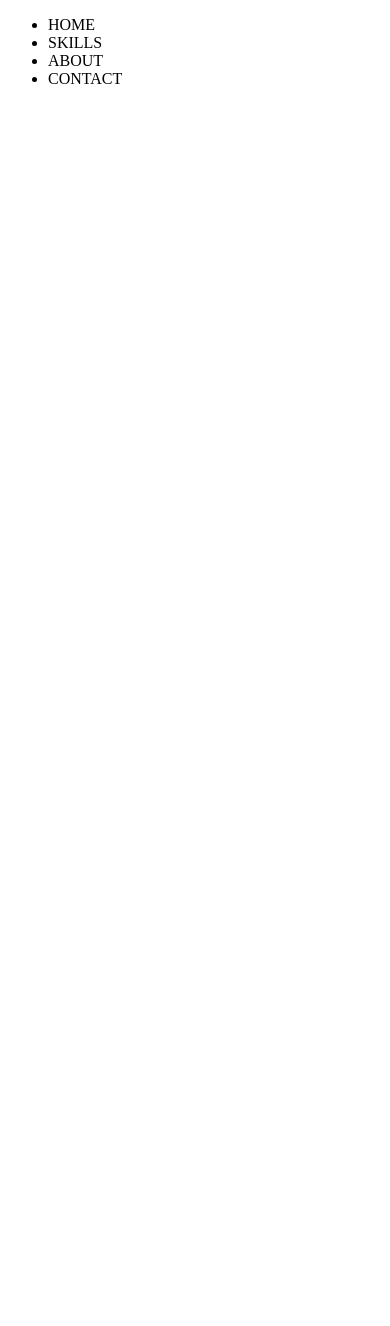
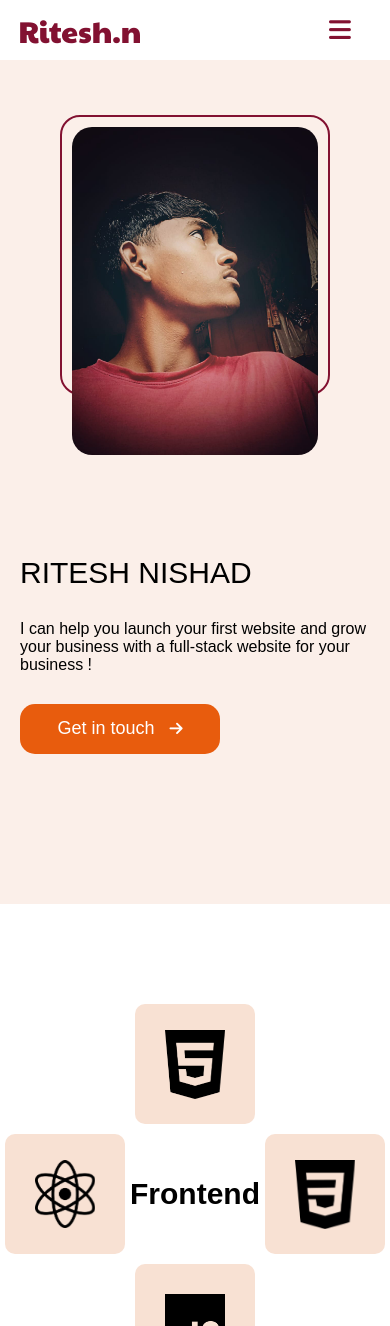
Before and after one commit to ritesh-web-dev/personal-portfolio, a plain HTML site: page index.html in a window 390 px wide. Shown: the top 1326 px of the page. Before the commit the page ends 844 px from the top, so only its background shows below. Drawn offline with Linux system fonts and the light colour scheme; a web font is replaced by a local one.

Commit message:
done with navbar, hero section and skill section

```diff
--- a/index.html
+++ b/index.html
@@ -1,22 +1,91 @@
 <!DOCTYPE html>
 <html lang="en">
   <head>
-    <meta charset="UTF-8">
-    <meta name="viewport" content="width=device-width, initial-scale=1.0">
+    <meta charset="UTF-8" />
+    <meta name="viewport" content="width=device-width, initial-scale=1.0" />
     <title>Personal portfolio</title>
-    <link rel="stylesheet" href="style.css">
+    <link rel="stylesheet" href="style.css" />
   </head>
   <body>
     <header>
-        <nav>
+      <nav class="nav">
         <ul>
-                <li class="li" id="li1">HOME</li>
-                <li class="li" id="li2">SKILLS</li>
-                <li class="li" id="li3">ABOUT</li>
-                <li class="li" id="li4">CONTACT</li>
+          <div class="logo-container">
+            <div class="logo" id="logo">Ritesh.n</div>
+          </div>
+          <div class="list-items">
+            <li class="li" id="li1">
+              <i class="fa-solid fa-house nav-icons"></i>
+              <a href="#"> HOME </a>
+            </li>
+            <li class="li" id="li2">
+              <i class="fa-solid fa-puzzle-piece nav-icons"></i>
+              <a href="skills.html"> SKILLS </a>
+            </li>
+            <li class="li" id="li3">
+              <i class="fa-solid fa-user-tie nav-icons"></i>
+              <a href="#"> ABOUT </a>
+            </li>
+            <li class="li" id="li4">
+              <i class="fa-solid fa-phone-volume nav-icons"></i>
+              <a href="#"> CONTACT </a>
+            </li>
+          </div>
+          <div class="bar">
+            <i class="fa-solid fa-bars" id="menu-icon"></i>
+          </div>
         </ul>
       </nav>
     </header>
+    <main>
+      <section class="hero-section">
+            <h1 class="hero-heading">FULL-STACK-DEVELOPER</h1>
+            <div class="hero-content-container">
+                <di class="profileImage fadeAnimation">
+                        <img src="./images/myProfile2.jpg" alt="" class="pic fadeAnimation" />
+                </di>
+                <div class="hero-content">
+                        <h2 class="name">RITESH NISHAD</h2>
+                        <p class="sub-heading-hero">
+                            I can help you launch your first website and grow your business
+                            with a full-stack website for your business !
+                        </p>
+                        <button class="get-in-touch fadeAnimation">Get in touch <span><i class="fa-solid fa-arrow-right"></i></span></button>
+                </div>
+            </div>
+      </section>
+      <section class="skills-section">
+        <div class="slider">
+          <div class="lists lists1">
+              <div class="item animate"><img src="./images/node.js.png" alt="technologies_logo"></div>
+              <div class="item animate"><img src="./images/html.png" alt="technologies_logo"></div>
+              <div class="item animate"><img src="./images/mongodb.png" alt="technologies_logo" class="mongodb"></div>
+              <div class="item animate"><img src="./images/react.js.png" alt="technologies_logo"></div>
+              <div class="item animate"><h1 class="skills-text">Frontend</h1></div>
+              <div class="item animate"><img src="./images/css.png" alt="technologies_logo"></div>
+              <div class="item animate"><img src="./images/express.js.png" alt="technologies_logo"></div>
+              <div class="item animate"><img src="./images/javscript.png" alt="technologies_logo"></div>
+              <div class="item animate"><img src="./images/github.png" alt="technologies_logo"></div>
+          </div>
+        </div>
+        <div class="slider">
+          <div class="lists lists2">
+            <div class="item animate"><img src="./images/html.png" alt="technologies_logo"></div>
+            <div class="item animate"><img src="./images/node.js.png" alt="technologies_logo"></div>
+            <div class="item animate"><img src="./images/css.png" alt="technologies_logo"></div>
+            <div class="item animate"><img src="./images/github.png" alt="technologies_logo"></div>
+            <div class="item animate"><h1 class="skills-text">Backend</h1></div>
+            <div class="item animate"><img src="./images/express.js.png" alt="technologies_logo"></div>
+            <div class="item animate"><img src="./images/react.js.png" alt="technologies_logo"></div>
+            <div class="item animate"><img src="./images/javscript.png" alt="technologies_logo"></div>
+            <div class="item animate"><img src="./images/mongodb.png" alt="technologies_logo" class="mongodb"></div>
+          </div>
+        </div>
+      </section>
+
+    </main>
+
+    <script src="https://kit.fontawesome.com/8eb0cc1ffa.js" crossorigin="anonymous"></script>
     <script src="script.js"></script>
   </body>
 </html>
--- a/script.js
+++ b/script.js
@@ -0,0 +1,35 @@
+const menuIcon = document.getElementById("menu-icon");
+menuIcon.addEventListener("click",()=>{
+    const listItems = document.querySelector(".list-items");
+    listItems.classList.toggle("show-sidebar");
+});
+window.addEventListener('scroll', () => {
+    const items = document.querySelectorAll('.slider .lists .item');
+    items.forEach((item) => {
+        const rect = item.getBoundingClientRect();
+        if (rect.top < window.innerHeight && rect.bottom > 0) {
+            item.classList.add('animate');
+        } else {
+            item.classList.remove('animate');
+        }
+
+        // Animate child elements
+        const img = item.querySelector('img');
+        const heading = item.querySelector('h1');
+
+        if (item.classList.contains('animate')) {
+            if (img) img.classList.add('animate');
+            if (heading) heading.classList.add('animate');
+        } else {
+            if (img) img.classList.remove('animate');
+            if (heading) heading.classList.remove('animate');
+        }
+    });
+});
+
+
+window.addEventListener('load', () => {
+    document.querySelectorAll('.fadeAnimation').forEach(element => {
+        element.classList.add('visible');
+    });
+});
--- a/style.css
+++ b/style.css
@@ -0,0 +1,528 @@
+@import url("https://fonts.googleapis.com/css2?family=Paytone+One&display=swap");
+@import url("https://fonts.googleapis.com/css2?family=Marhey:wght@300..700&display=swap");
+@import url("https://fonts.googleapis.com/css2?family=KoHo:ital,wght@0,200;0,300;0,400;0,500;0,600;0,700;1,200;1,300;1,400;1,500;1,600;1,700&family=Marhey:wght@300..700&display=swap");
+
+/* Basic reset for margin and padding */
+* {
+  margin: 0;
+  padding: 0;
+  box-sizing: border-box;
+}
+
+body {
+  overflow-x: hidden;
+  user-select: none;
+}
+
+:root {
+  /* Primary Colors */
+  --primary-color: #e85c0d;
+  --secondary-color: #e85c0d;
+
+  /* Background Colors */
+  --background-color: #f8e1d3;
+  --section-background-color: #fbefe9;
+
+  /* Text Colors */
+  --text-color: #821131;
+  --muted-text-color: #c7253e;
+
+  /* Hover & Active States */
+  --hover-color: rgb(175, 57, 214);
+
+  /* Button Colors */
+  --button-primary-bg: #e85c0d;
+  --button-hover-bg: #d14d00;
+  --button-text-color: #ffffff;
+  --card-bg-color: #fff7f0;
+  --highlight-color: #f1b9a7;
+}
+
+/* Header styling */
+header {
+  height: 60px;
+}
+
+/* Navbar styling */
+nav {
+  max-width: 1200px;
+  margin: 0 auto;
+  display: flex;
+  justify-content: center;
+  position: sticky;
+  top: 0px;
+  z-index: 10;
+}
+
+nav ul {
+  overflow: hidden;
+}
+
+li .nav-icons {
+  display: none;
+}
+.logo-container {
+  width: 160px;
+  height: 60px;
+  display: flex;
+  justify-content: center;
+  align-items: center;
+  position: absolute;
+  left: 0;
+  top: 0px;
+  font-size: 30px;
+  font-family: "Paytone One", sans-serif;
+  color: var(--text-color);
+}
+
+.logo-container div {
+  cursor: pointer;
+}
+
+/* Unordered list styling */
+nav .list-items {
+  list-style: none;
+  display: flex;
+  gap: 20px;
+  justify-content: center;
+  align-items: center;
+  position: relative;
+  gap: 30px;
+  height: 60px;
+  transition: all 0.5s ease-in;
+  width: 100vw;
+}
+
+/* List item styling */
+nav .list-items a {
+  font-family: "Arial", sans-serif;
+  font-size: 17px;
+  color: var(--text-color);
+  padding: 10px 15px;
+  position: relative;
+  cursor: pointer;
+  transition: color 0.3s ease, transform 0.3s ease;
+  text-decoration: none;
+}
+
+/* Cool underline effect */
+nav .list-items a::after {
+  content: "";
+  position: absolute;
+  width: 0;
+  height: 2px;
+  left: 50%;
+  bottom: 0;
+  background-color: var(--button-primary-bg);
+  transition: width 0.3s ease, left 0.3s ease;
+}
+
+.bar {
+  height: 60px;
+  width: 100px;
+  display: flex;
+  justify-content: center;
+  align-items: center;
+  position: absolute;
+  top: 0px;
+  right: 0px;
+  display: none;
+}
+
+.fa-bars {
+  display: none;
+  font-size: 25px;
+  color: var(--text-color);
+  cursor: pointer;
+}
+
+/* Hover effect for list items */
+nav .list-items a:hover {
+  color: var(--button-primary-bg);
+}
+
+nav .list-items a:hover::after {
+  width: 100%;
+  left: 0%;
+}
+
+/* responsive navbar */
+
+@media (max-width: 950px) {
+  .list-items {
+    left: 100px;
+  }
+}
+
+@media (max-width: 760px) {
+  nav .list-items {
+    gap: 30px;
+    height: 92vh;
+    width: 100vw;
+    flex-direction: column;
+    left: 100%;
+    background-color: var(--background-color);
+    margin-top: 50px;
+    border-top: 1px solid var(--border-color);
+    z-index: 100;
+  }
+  li {
+    display: flex;
+    align-items: center;
+    gap: 15px;
+    width: 150px;
+    height: 60px;
+  }
+  .fa-bars {
+    display: block;
+  }
+  .bar {
+    display: flex;
+  }
+
+  li .nav-icons {
+    display: block;
+    font-size: 20px;
+    color: var(--text-color);
+  }
+}
+
+nav .show-sidebar {
+  left: 0%;
+}
+
+/* HERO section */
+
+.hero-section {
+  width: 100vw;
+  height: 100vh;
+  background-color: var(--section-background-color);
+  display: flex;
+  justify-content: center;
+  align-items: center;
+  flex-direction: column;
+  position: relative;
+}
+
+.hero-heading {
+  color: var(--text-color);
+  font-family: "Marhey", sans-serif;
+  font-size: 50px;
+  margin-top: 20px;
+}
+
+.hero-content-container {
+  width: 100vw;
+  height: 100%;
+  display: flex;
+  justify-content: center;
+  align-items: center;
+  gap: 150px;
+  position: relative;
+  top: -80px;
+}
+
+.profileImage {
+  width: 350px;
+  height: 400px;
+  border-radius: 20px;
+  border: 2px solid var(--text-color);
+  padding: 10px;
+  transition: all 0.2s ease-in;
+animation: fadeInUp 1s ease-out;
+}
+
+.profileImage img {
+    width: 100%;
+    border-radius: 20px;
+    transition: all 0.2s ease-in;
+    animation: fadeInUp 1s ease-out;
+}
+
+.hero-content {
+  width: 350px;
+  height: 400px;
+  display: flex;
+  justify-content: center;
+  flex-direction: column;
+  gap: 30px;
+}
+.name {
+  font-size: 30px;
+  font-weight: 500;
+  font-family: "KoHo", sans-serif;
+}
+.sub-heading-hero {
+  font-size: 16px;
+  font-family: "KoHo", sans-serif;
+}
+.get-in-touch {
+  width: 200px;
+  height: 50px;
+  border-radius: 15px;
+  background-color: var(--button-primary-bg);
+  border: none;
+  font-size: 18px;
+  font-family: "KoHo", sans-serif;
+  color: var(--button-text-color);
+  cursor: pointer;
+  display: flex;
+  justify-content: center;
+  align-items: center;
+  gap: 15px;
+  transition: all 0.2s ease;
+}
+.fa-arrow-right {
+  font-size: 15px;
+}
+
+.get-in-touch:hover {
+  box-shadow: 10px 10px var(--text-color);
+}
+.get-in-touch:hover .fa-arrow-right {
+  transform: translateX(5px);
+  transition: all 0.2s ease-in;
+}
+
+
+
+
+/* *******animation for hero section********* */
+
+.fadeAnimation {
+    opacity: 0;
+    transform: translateY(20px);
+    transition: all 1s ease-out;
+}
+
+.fadeAnimation.visible {
+    opacity: 1;
+    transform: translateY(0);
+}
+
+@keyframes fadeInUp {
+    from {
+        opacity: 0;
+        transform: translateY(20px);
+    }
+    to {
+        opacity: 1;
+        transform: translateY(0);
+    }
+}
+
+/* **************** */
+
+@media (max-width: 950px) {
+  /* hero section */
+  .hero-content-container {
+    gap: 60px;
+  }
+}
+
+@media (max-width: 800px) {
+  /* hero section */
+  .hero-content-container {
+    flex-direction: column;
+  }
+  .hero-heading {
+    display: none;
+  }
+
+  .profileImage {
+    margin-top: 135px;
+    margin-bottom: 30px;
+    width: 270px;
+    height: 280px;
+  }
+}
+
+
+
+/* skill section */
+.skills-section {
+    height: 100vh;
+    width: 100vw;
+display: grid;
+grid-template-columns: repeat(2,1fr);
+justify-content: center;
+place-items: center;
+gap: 50PX;
+}
+
+.slider {
+    width: 50vw;
+    margin-top: 50px;
+}
+
+.slider .lists {
+    width: 100%;
+    gap: 20px;
+    display: grid;
+    grid-template-columns: repeat(3, 180px);
+    grid-template-rows: repeat(auto, 1fr);
+    justify-content: center;
+}
+/* grid-template-columns: repeat(3, 150px);
+grid-template-rows: repeat(2, 150px); */
+.slider .lists .item {
+    width: 170px;
+    height: 170px;
+    border-radius: 10px;
+    background-color: var(--background-color);
+    display: flex;
+    justify-content: center;
+    align-items: center;
+    opacity: 0;
+    transform: translateY(50px); /* Adjusted for a smoother effect */
+    transition: transform 0.3s ease, box-shadow 0.3s ease, opacity 0.3s ease;
+}
+
+/* Animation when the item is in view */
+.slider .lists .item.animate {
+    opacity: 1;
+    transform: translateY(0);
+}
+
+/* Reverse animation when item goes out of view */
+.slider .lists .item:not(.animate) {
+    opacity: 0;
+    transform: translateY(50px); /* Same value as the initial translateY */
+}
+.slider .lists .item:hover {
+    transform: translateY(-15px) rotateY(10deg);
+    box-shadow: 10px 10px var(--button-hover-bg);
+}
+/* Special styles for the fifth item */
+.slider .lists .item:nth-child(5) {
+    background-color: #fff;
+}
+
+.slider .lists .item:nth-child(1),
+.slider .lists .item:nth-child(3),
+.slider .lists .item:nth-child(7),
+.slider .lists .item:nth-child(9) {
+    visibility: hidden;
+}
+
+
+.slider .lists .item:nth-child(5) h1 {
+    font-family: "KoHo", sans-serif;
+    font-size: 30px;
+    opacity: 1;
+    transform: translateY(0); /* Ensure initial state is correct */
+    animation: textPop 1.2s ease forwards;
+}
+
+.slider .lists .item img {
+    width: 50%;
+    opacity: 1; /* Ensure initial state is correct */
+    transform: translateY(0); /* Ensure initial state is correct */
+    animation: zoomIn 0.8s ease forwards;
+}
+
+/* Keyframes for animations */
+@keyframes fadeIn {
+    0% {
+        opacity: 0;
+        transform: translateY(50px);
+    }
+    100% {
+        opacity: 1;
+        transform: translateY(0);
+    }
+}
+
+@keyframes fadeOut {
+    0% {
+        opacity: 1;
+        transform: translateY(0);
+    }
+    100% {
+        opacity: 0;
+        transform: translateY(50px);
+    }
+}
+
+@keyframes textPop {
+    0% {
+        opacity: 0;
+        transform: scale(0.5) translateY(20px);
+    }
+    100% {
+        opacity: 1;
+        transform: scale(1) translateY(0);
+    }
+}
+
+@keyframes zoomIn {
+    0% {
+        opacity: 0;
+        transform: scale(0.8) translateY(20px);
+    }
+    100% {
+        opacity: 1;
+        transform: scale(1) translateY(0);
+    }
+}
+
+/* Add a slight delay for staggered animation effect */
+.slider .lists .item:nth-child(1) {
+    animation-delay: 0.1s;
+}
+.slider .lists .item:nth-child(2) {
+    animation-delay: 0.2s;
+}
+.slider .lists .item:nth-child(3) {
+    animation-delay: 0.3s;
+}
+.slider .lists .item:nth-child(4) {
+    animation-delay: 0.4s;
+}
+.slider .lists .item:nth-child(5) {
+    animation-delay: 0.5s;
+}
+.slider .lists .item:nth-child(6) {
+    animation-delay: 0.6s;
+}
+.slider .lists .item:nth-child(7) {
+    animation-delay: 0.7s;
+}
+.slider .lists .item:nth-child(8) {
+    animation-delay: 0.8s;
+}
+.slider .lists .item:nth-child(9) {
+    animation-delay: 0.9s;
+}
+
+.mongodb{
+    position: relative;
+    top: 20px;
+}
+
+@media (max-width:1300px){
+    .slider .lists{
+        grid-template-columns: repeat(3, 140px);
+        grid-template-rows: repeat(2, 140px);
+        gap: 10px;
+    }
+    .slider .lists .item{
+        width: 120px;
+        height: 120px;
+    }
+}
+
+@media (max-width:1000px){
+    .skills-section{
+        grid-template-columns: repeat(1, 100vw);
+        padding: 50px;
+
+    }
+}
+
+@media (max-width:555px){
+ .slider .lists{
+    grid-template-columns: repeat(3, 120px);
+    grid-template-rows: repeat(2, 120px);
+ }
+}
```
Also changed, not shown: skills.html (added, +73 -0 lines), images/css.png (added), images/express.js.png (added), images/git.png (added), images/github.png (added), images/html.png (added), images/javscript.png (added), images/mongodb.png (added), images/myProfile2.jpg (added), images/node.js.png (added), images/react.js.png (added). Lines whose indentation alone changed are shown as unchanged.
